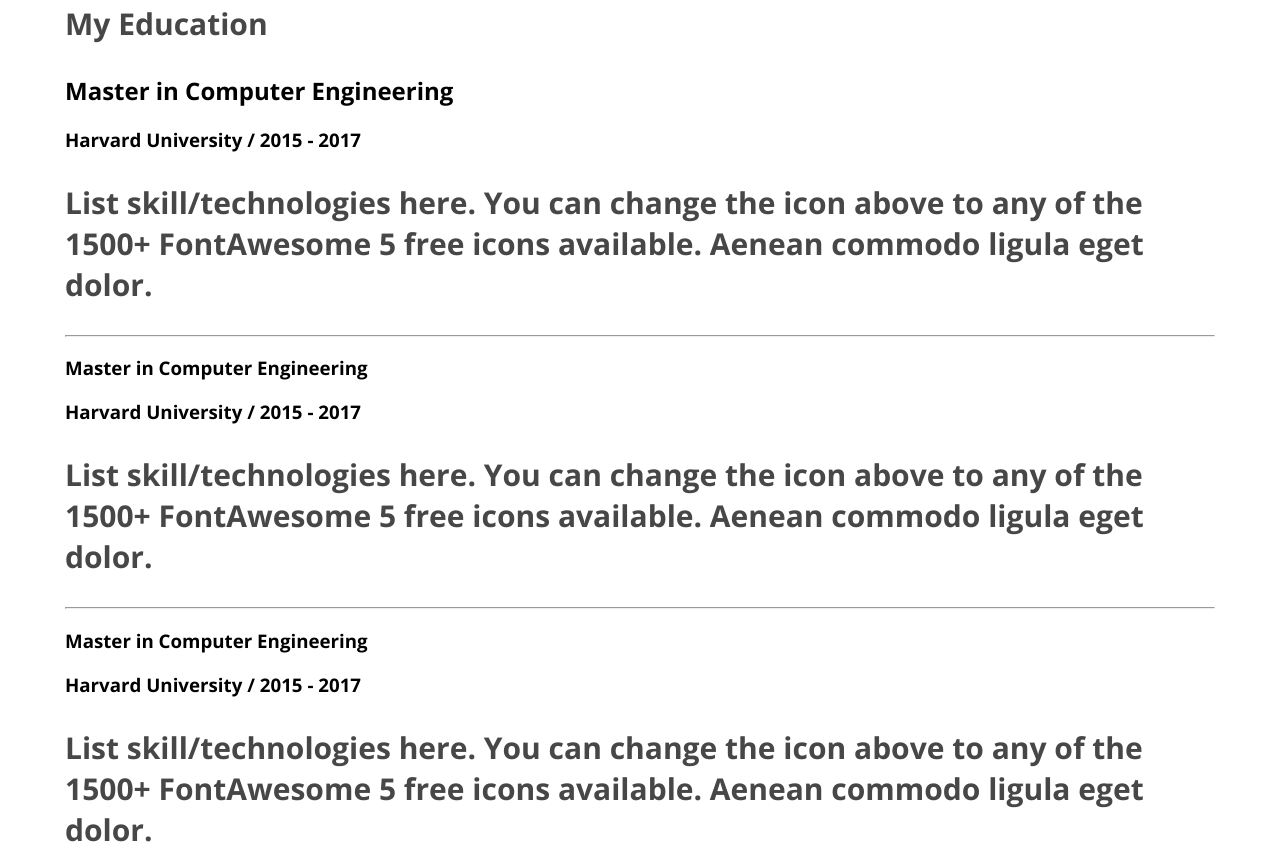
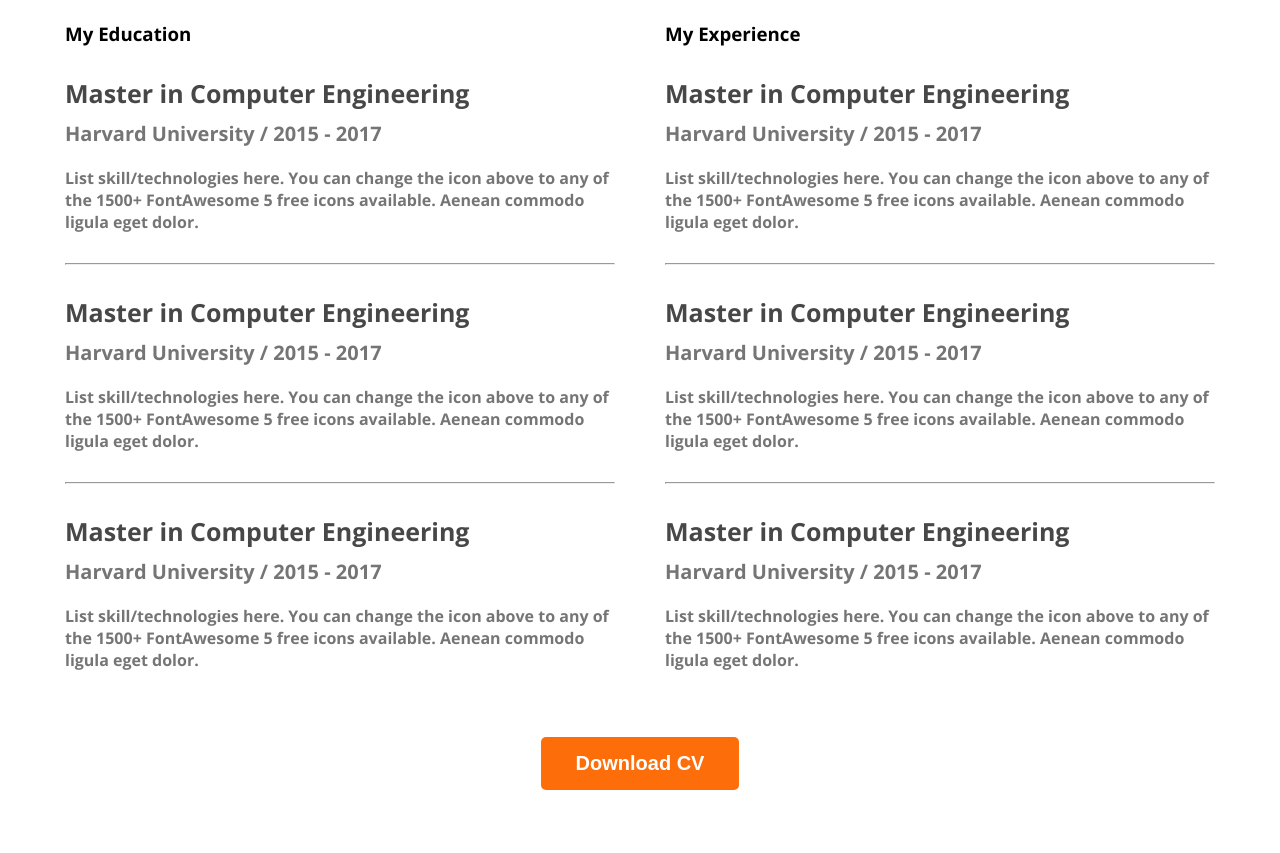
Before and after one commit to Habib126/My-webdeveloper-profulio, a plain HTML site: page index.html in a window 1280 px wide. Shown: the part 2458-3311 px from the top of the page. After the commit the page ends 3256 px from the top, so only its background shows below. Drawn offline with nearby package versions, Linux system fonts and the light colour scheme.

Commit message:
a nice knoledge

```diff
--- a/Styles/Protfolio.css
+++ b/Styles/Protfolio.css
@@ -166,3 +166,43 @@ section {
     font-size: 30px;
     font-weight: 700;
 }
+
+.resume-container {
+    display: flex;
+    gap: 50px;
+}
+
+.resume-item-education,
+.resume-title {
+    color: #757575;
+    font-size: 16px;
+}
+
+.resume-item-education {
+    font-size: 20px;
+    font-weight: 600;
+    margin-bottom: 20px;
+    margin-top: 0px;
+}
+
+
+.resume-item-title {
+    color: #474747;
+    font-size: 25px;
+    font-weight: 700;
+    margin-bottom: 10px;
+}
+
+.resume-container hr {
+    margin: 30px 0px;
+
+}
+
+.resume-title1 {
+    margin-bottom: 30px;
+}
+
+.download-cv {
+    text-align: center;
+    margin-top: 50px;
+}
--- a/index.html
+++ b/index.html
@@ -120,7 +120,7 @@
             <div class="resume-container">
 
                 <div class="resume-collum">
-                    <h3 class="resume-title">My Education</h3>
+                    <h3 class="resume-title1">My Education</h3>
 
                     <div class="resume-item">
                         <h2 class="resume-item-title">Master in Computer Engineering</h2>
@@ -154,7 +154,7 @@
 
                 </div>
                 <div class="resume-collum">
-                    <h3 class="resume-title">My Experience</h3>
+                    <h3 class="resume-title1">My Experience</h3>
 
                     <div class="resume-item">
                         <h2 class="resume-item-title">Master in Computer Engineering</h2>
@@ -188,6 +188,10 @@
                 </div>
 
             </div>
+
+            <div class="download-cv">
+                <button class="primary-btn">Download CV</button>
+            </div>
         </section>
     </main>
 
```
